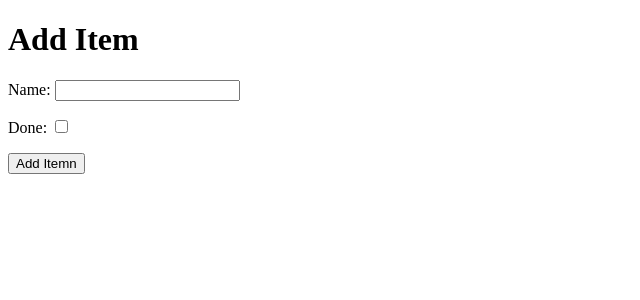
After one commit to hydramod/hello-django, a Django app: page /add in a window 1280 px wide. The commit adds this page. Shown: the top 300 px of the page, without its empty margins (0-640 px from the left). Run offline with Django 3.2, Linux system fonts and the light colour scheme.

Commit message:
Add add_item template, url, view

```diff
--- a/django_todo/urls.py
+++ b/django_todo/urls.py
@@ -15,9 +15,10 @@ Including another URLconf
 """
 from django.contrib import admin
 from django.urls import path
-from todo.views import get_todo_list
+from todo.views import get_todo_list, add_item
 
 urlpatterns = [
     path('admin/', admin.site.urls),
-    path('', get_todo_list, name='get_todo_list')
+    path('', get_todo_list, name='get_todo_list'),
+    path('add', add_item, name='add_item')
 ]
--- /dev/null
+++ b/todo/templates/todo/add_item.html
@@ -0,0 +1,30 @@
+<!DOCTYPE html>
+<html lang="en">
+<head>
+    <meta charset="UTF-8">
+    <meta name="viewport" content="width=device-width, initial-scale=1.0">
+    <title>Document</title>
+</head>
+<body>
+    <h1>Add Item</h1>
+    <form mwthod="POST" action="add">
+        <div>
+            <p>
+                <label for="id_name">Name: </label>
+                <input type="text" id="id_name" name="item_name">
+            </p>
+        </div>
+        <div>
+            <p>
+                <label for="id_done">Done: </label>
+                <input type="checkbox" id="id_done" name="done">
+            </p>
+        </div>
+        <div>
+            <p>
+                <button type="submit">Add Itemn</button>
+            </p>
+        </div>
+    </form>
+</body>
+</html>
--- a/todo/views.py
+++ b/todo/views.py
@@ -8,3 +8,6 @@ def get_todo_list(request):
         'items' : items
     }
     return render(request, 'todo/todo_list.html', context)
+
+def add_item(request):
+    return render(request, 'todo/add_item.html')
```
Also changed, not shown: todo/templates/todo/todo_list.html (+8 -3 lines).
